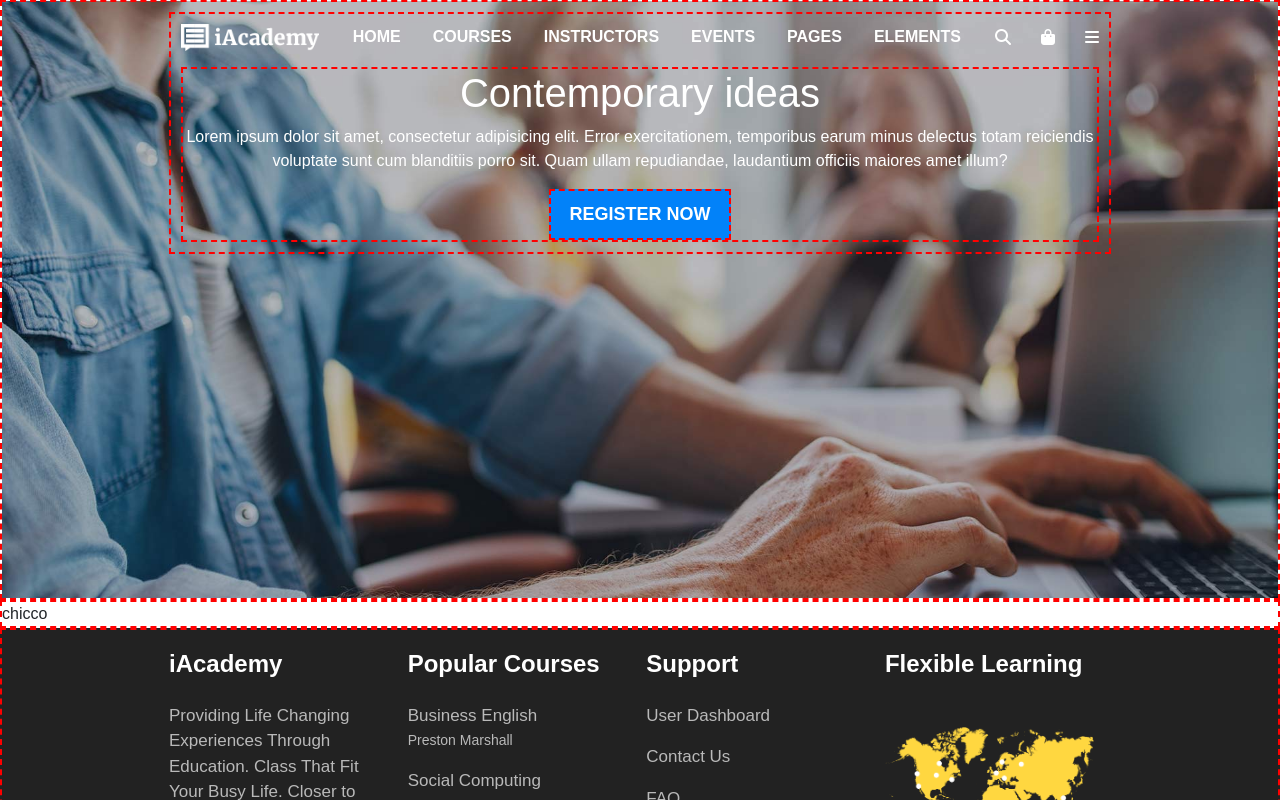
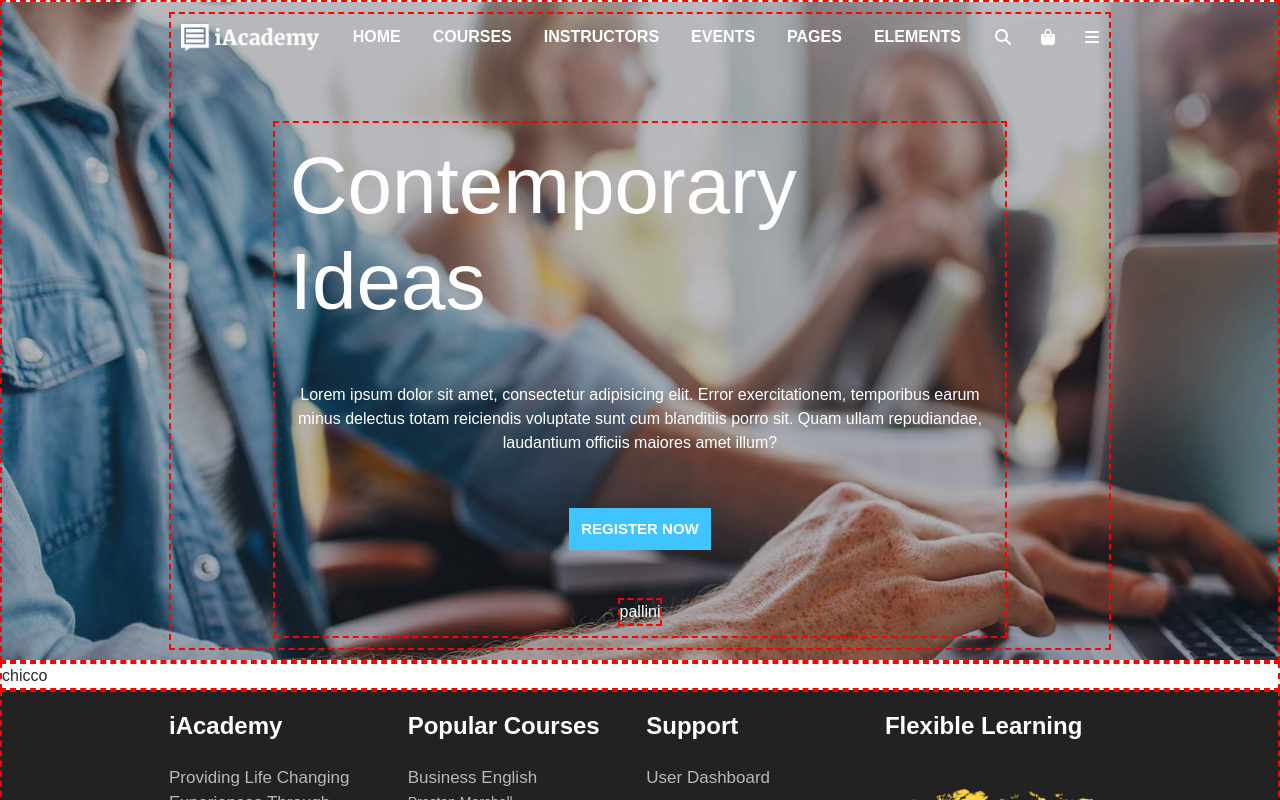
Before and after one commit to andreabellome/proj-html-vuejs, a Vue app: page / in a window 1280 px wide. Shown: the top 800 px of the page. Built offline with nearby package versions, Linux system fonts and the light colour scheme.

Commit message:
carousel static

```diff
--- a/src/components/CarouselComp.vue
+++ b/src/components/CarouselComp.vue
@@ -1,22 +1,23 @@
 <template>
-    <div class="debug col-white flex flex-dir-col just-cont-center align-it-center">
+    <div class="debug col-white flex flex-dir-col just-cont-center align-it-center padd-10 mt-70 width-80 margin-auto">
 
-
-        <h1 class="col-white">
-            Contemporary ideas
+        <h1 class="col-white font-size-80 mb-5">
+            Contemporary Ideas
         </h1>
 
-        <p class="col-white text-center">
+        <p class="col-white text-center mb-5">
             Lorem ipsum dolor sit amet, consectetur adipisicing elit. Error exercitationem, temporibus earum minus delectus
             totam reiciendis voluptate sunt cum blanditiis porro sit. Quam ullam repudiandae, laudantium officiis maiores
             amet illum?
         </p>
 
-        <div class="debug load-more-button">
+        <div class="load-more-button mb-5">
             Register Now
         </div>
 
-
+        <div class="debug col-white">
+            pallini
+        </div>
 
     </div>
 </template>
@@ -33,13 +34,13 @@ export default {
     justify-content: center;
 
     width: 20%;
-    font-size: 18px;
+    font-size: 15px;
     padding: 10px;
 
     text-transform: uppercase;
     font-weight: bold;
 
-    background-color: #0282F9;
+    background-color: #40C4FF;
     color: #FFFFFF;
 
     &:hover {
```
